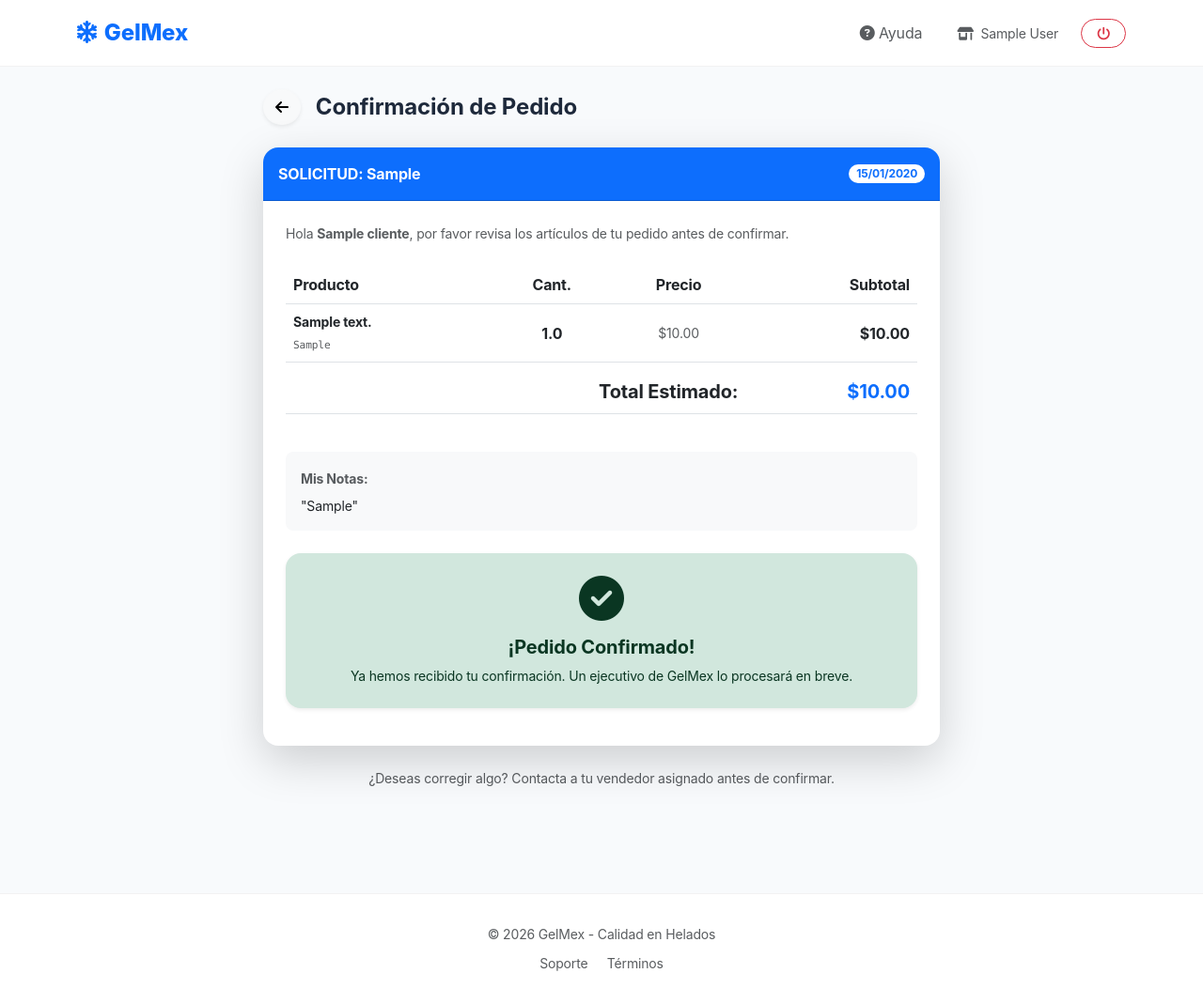
After one commit to Elektrion002/GelMexSys2.0, a Flask app: page /portal/revisar-pedido/1 in a window 1280 px wide. The commit adds this page. Shown: the whole page at 94% size. Run offline with Flask 3, Linux system fonts and the light colour scheme; a user stored in the database is signed in; tables that the repository leaves empty hold one stand-in row (values such as "Sample post").

Commit message:
Feat: Implementar flujo seguro de pedidos portal con validación WhatsApp

```diff
--- a/app/__init__.py
+++ b/app/__init__.py
@@ -25,7 +25,7 @@ def create_app(config_name='default'):
 
     with app.app_context():
         # IMPORTANTE: Agregamos 'finance' para que detecte los modelos financieros
-        from app.models import catalogs, users, infrastructure, products, clients, stock, orders, payments, finance
+        from app.models import catalogs, users, infrastructure, products, clients, stock, orders, payments, finance, portal
         db.create_all()
 
     # --- REGISTRO DE BLUEPRINTS ---
--- a/app/blueprints/customer_portal.py
+++ b/app/blueprints/customer_portal.py
@@ -75,8 +75,9 @@ def order():
     productos = Producto.query.filter_by(activo=True).all()
 
     from app.models.clients import PrecioEspecialCliente
+    from app.models.portal import SolicitudPedido, SolicitudPedidoDetalle
 
-    # Calcular precios finales para el pedido
+    # Calcular precios finales para la vista
     productos_con_precio = []
     for prod in productos:
         especial = PrecioEspecialCliente.query.filter_by(
@@ -84,7 +85,7 @@ def order():
             producto_id=prod.id
         ).first()
 
-        precio_final = especial.valor_descuento if especial else prod.precio_venta_general
+        precio_final = float(especial.valor_descuento) if especial else float(prod.precio_venta_general)
         es_vip = True if especial else False
 
         productos_con_precio.append({
@@ -94,8 +95,105 @@ def order():
         })
 
     if request.method == 'POST':
-        # Aquí iría la lógica para procesar el pedido
-        flash('Tu pedido ha sido enviado con éxito. Un ejecutivo de GelMex se comunicará contigo.', 'success')
+        # Capturar items del formulario
+        items_solicitados = []
+        total_estimado = 0
+
+        for prod in productos:
+            cantidad = request.form.get(f'qty_{prod.id}')
+            if cantidad and float(cantidad) > 0:
+                especial = PrecioEspecialCliente.query.filter_by(
+                    cliente_id=cliente.id,
+                    producto_id=prod.id
+                ).first()
+                precio_unitario = float(especial.valor_descuento) if especial else float(prod.precio_venta_general)
+
+                cant_float = float(cantidad)
+                subtotal = cant_float * precio_unitario
+                total_estimado += subtotal
+
+                items_solicitados.append({
+                    'producto_id': prod.id,
+                    'cantidad': cant_float,
+                    'precio_unitario': precio_unitario,
+                    'subtotal': subtotal
+                })
+
+        if not items_solicitados:
+            flash('No has seleccionado ningún producto para tu pedido.', 'danger')
+            return redirect(url_for('customer_portal.order'))
+
+        try:
+            # Generar Folio para Solicitud
+            folio_req = f"REQ-{datetime.now().strftime('%y%m%d%H%M')}-{cliente.id}"
+
+            nueva_solicitud = SolicitudPedido(
+                folio=folio_req,
+                cliente_id=cliente.id,
+                estado='ESPERANDO_VENDEDOR', # Primer paso: El vendedor debe verlo
+                total_estimado=total_estimado,
+                notas_cliente=request.form.get('notas', '')
+            )
+
+            db.session.add(nueva_solicitud)
+            db.session.flush()
+
+            for item in items_solicitados:
+                detalle = SolicitudPedidoDetalle(
+                    solicitud_id=nueva_solicitud.id,
+                    producto_id=item['producto_id'],
+                    cantidad=item['cantidad'],
+                    precio_unitario=item['precio_unitario'],
+                    subtotal=item['subtotal']
+                )
+                db.session.add(detalle)
+
+            db.session.commit()
+            flash('✅ Tu solicitud de pedido ha sido enviada. Un vendedor de GelMex la revisará y te contactará por WhatsApp para la confirmación final.', 'success')
+            return redirect(url_for('customer_portal.catalog'))
+
+        except Exception as e:
+            db.session.rollback()
+            print(f"Error al guardar solicitud: {e}")
+            flash('Ocurrió un error al procesar tu solicitud. Inténtalo de nuevo.', 'danger')
+            return redirect(url_for('customer_portal.order'))
+
+    return render_template('customer_portal/order.html', cliente=cliente, productos=productos_con_precio)
+
+# --- REVISIÓN Y CONFIRMACIÓN SEGURA ---
+@customer_portal_bp.route('/revisar-pedido/<int:solicitud_id>')
+def revisar_pedido(solicitud_id):
+    if 'customer_id' not in session:
+        flash('Debes iniciar sesión para revisar tu pedido.', 'warning')
+        return redirect(url_for('customer_portal.login'))
+
+    from app.models.portal import SolicitudPedido
+    solicitud = SolicitudPedido.query.get_or_404(solicitud_id)
+
+    # Seguridad: Solo el dueño del pedido puede verlo
+    if solicitud.cliente_id != session['customer_id']:
+        flash('No tienes permiso para ver este pedido.', 'danger')
         return redirect(url_for('customer_portal.catalog'))
 
-    return render_template('customer_portal/order.html', cliente=cliente, productos=productos_con_precio)
+    return render_template('customer_portal/review_request.html', solicitud=solicitud)
+
+@customer_portal_bp.route('/confirmar-pedido-cliente/<int:solicitud_id>', methods=['POST'])
+def confirmar_pedido_cliente(solicitud_id):
+    if 'customer_id' not in session:
+        return jsonify({"status": "error", "message": "No session"}), 403
+
+    from app.models.portal import SolicitudPedido
+    solicitud = SolicitudPedido.query.get_or_404(solicitud_id)
+
+    if solicitud.cliente_id != session['customer_id']:
+        return jsonify({"status": "error", "message": "Unauthorized"}), 403
+
+    try:
+        solicitud.estado = 'CONFIRMADO_CLIENTE'
+        db.session.commit()
+        flash('¡Gracias! Has confirmado tu pedido. Un ejecutivo de GelMex lo procesará de inmediato.', 'success')
+        return redirect(url_for('customer_portal.catalog'))
+    except Exception as e:
+        db.session.rollback()
+        flash('Ocurrió un error al confirmar. Por favor contacta a tu vendedor.', 'danger')
+        return redirect(url_for('customer_portal.revisar_pedido', solicitud_id=solicitud_id))
--- /dev/null
+++ b/app/templates/customer_portal/review_request.html
@@ -0,0 +1,112 @@
+{% extends "customer_portal/base_portal.html" %}
+
+{% block title %}Revisar Pedido - GelMex{% endblock %}
+
+{% block content %}
+<div class="container pb-5">
+    <div class="row justify-content-center">
+        <div class="col-lg-8">
+            <div class="d-flex align-items-center mb-4">
+                <a href="{{ url_for('customer_portal.catalog') }}" class="btn btn-light rounded-circle me-3 shadow-sm">
+                    <i class="fa-solid fa-arrow-left"></i>
+                </a>
+                <h4 class="fw-bold mb-0">Confirmación de Pedido</h4>
+            </div>
+
+            <div class="card border-0 shadow-lg rounded-4 overflow-hidden mb-4">
+                <div class="card-header bg-primary py-3">
+                    <div class="d-flex justify-content-between align-items-center">
+                        <span class="text-white fw-bold">SOLICITUD: {{ solicitud.folio }}</span>
+                        <span class="badge bg-white text-primary rounded-pill">{{ solicitud.fecha_registro.strftime('%d/%m/%Y') }}</span>
+                    </div>
+                </div>
+                <div class="card-body p-4">
+                    <p class="text-muted small mb-4">
+                        Hola <strong>{{ solicitud.cliente.nombre_negocio }}</strong>, por favor revisa los artículos de tu pedido antes de confirmar.
+                    </p>
+
+                    <div class="table-responsive mb-4">
+                        <table class="table align-middle">
+                            <thead class="bg-light">
+                                <tr>
+                                    <th>Producto</th>
+                                    <th class="text-center">Cant.</th>
+                                    <th class="text-center">Precio</th>
+                                    <th class="text-end">Subtotal</th>
+                                </tr>
+                            </thead>
+                            <tbody>
+                                {% for item in solicitud.items %}
+                                <tr>
+                                    <td>
+                                        <div class="fw-bold small text-dark">{{ item.producto.descripcion }}</div>
+                                        <code class="text-muted" style="font-size: 0.7rem;">{{ item.producto.sku }}</code>
+                                    </td>
+                                    <td class="text-center fw-bold">{{ item.cantidad }}</td>
+                                    <td class="text-center text-muted small">${{ "{:,.2f}".format(item.precio_unitario) }}</td>
+                                    <td class="text-end fw-bold">${{ "{:,.2f}".format(item.subtotal) }}</td>
+                                </tr>
+                                {% endfor %}
+                            </tbody>
+                            <tfoot>
+                                <tr class="border-top">
+                                    <td colspan="3" class="text-end fw-bold pt-3 fs-5">Total Estimado:</td>
+                                    <td class="text-end fw-bold pt-3 fs-5 text-primary">${{ "{:,.2f}".format(solicitud.total_estimado) }}</td>
+                                </tr>
+                            </tfoot>
+                        </table>
+                    </div>
+
+                    {% if solicitud.notas_cliente %}
+                    <div class="bg-light p-3 rounded-3 mb-4">
+                        <label class="form-label small fw-bold text-muted">Mis Notas:</label>
+                        <p class="mb-0 small italic">"{{ solicitud.notas_cliente }}"</p>
+                    </div>
+                    {% endif %}
+
+                    {% if solicitud.estado == 'CONFIRMADO_CLIENTE' %}
+                        <div class="alert alert-success text-center rounded-4 border-0 shadow-sm py-4">
+                            <i class="fa-solid fa-circle-check fa-3x mb-3"></i>
+                            <h5 class="fw-bold">¡Pedido Confirmado!</h5>
+                            <p class="mb-0 small">Ya hemos recibido tu confirmación. Un ejecutivo de GelMex lo procesará en breve.</p>
+                        </div>
+                    {% elif solicitud.estado == 'CONVERTIDO' %}
+                         <div class="alert alert-info text-center rounded-4 border-0 shadow-sm py-4">
+                            <i class="fa-solid fa-truck-fast fa-3x mb-3"></i>
+                            <h5 class="fw-bold">En Proceso</h5>
+                            <p class="mb-0 small">Este pedido ya ha sido convertido en una orden oficial y está siendo atendido.</p>
+                        </div>
+                    {% else %}
+                        <div class="card border-warning bg-warning bg-opacity-10 rounded-4 mb-4">
+                            <div class="card-body">
+                                <p class="small mb-0 text-dark">
+                                    <i class="fa-solid fa-circle-info me-2"></i>
+                                    Al confirmar, autorizas a nuestro equipo de ventas a generar la orden de compra oficial y programar la entrega.
+                                </p>
+                            </div>
+                        </div>
+
+                        <form action="{{ url_for('customer_portal.confirmar_pedido_cliente', solicitud_id=solicitud.id) }}" method="POST">
+                            <button type="submit" class="btn btn-success w-100 py-3 rounded-pill fw-bold shadow-lg hover-lift">
+                                <i class="fa-solid fa-check-double me-2"></i> Confirmar Mi Pedido Ahora
+                            </button>
+                        </form>
+                    {% endif %}
+                </div>
+            </div>
+
+            <p class="text-center text-muted small">
+                ¿Deseas corregir algo? Contacta a tu vendedor asignado antes de confirmar.
+            </p>
+        </div>
+    </div>
+</div>
+
+<style>
+.hover-lift:hover {
+    transform: translateY(-3px);
+    transition: all 0.2s cubic-bezier(.25,.8,.25,1);
+    box-shadow: 0 10px 20px rgba(0,0,0,0.1) !important;
+}
+</style>
+{% endblock %}
```
Also changed, not shown: app/blueprints/sales.py (+100 -0 lines), app/models/portal.py (added, +35 -0 lines), app/templates/base.html (+6 -2 lines), app/templates/sales/portal_inbox.html (added, +143 -0 lines).
